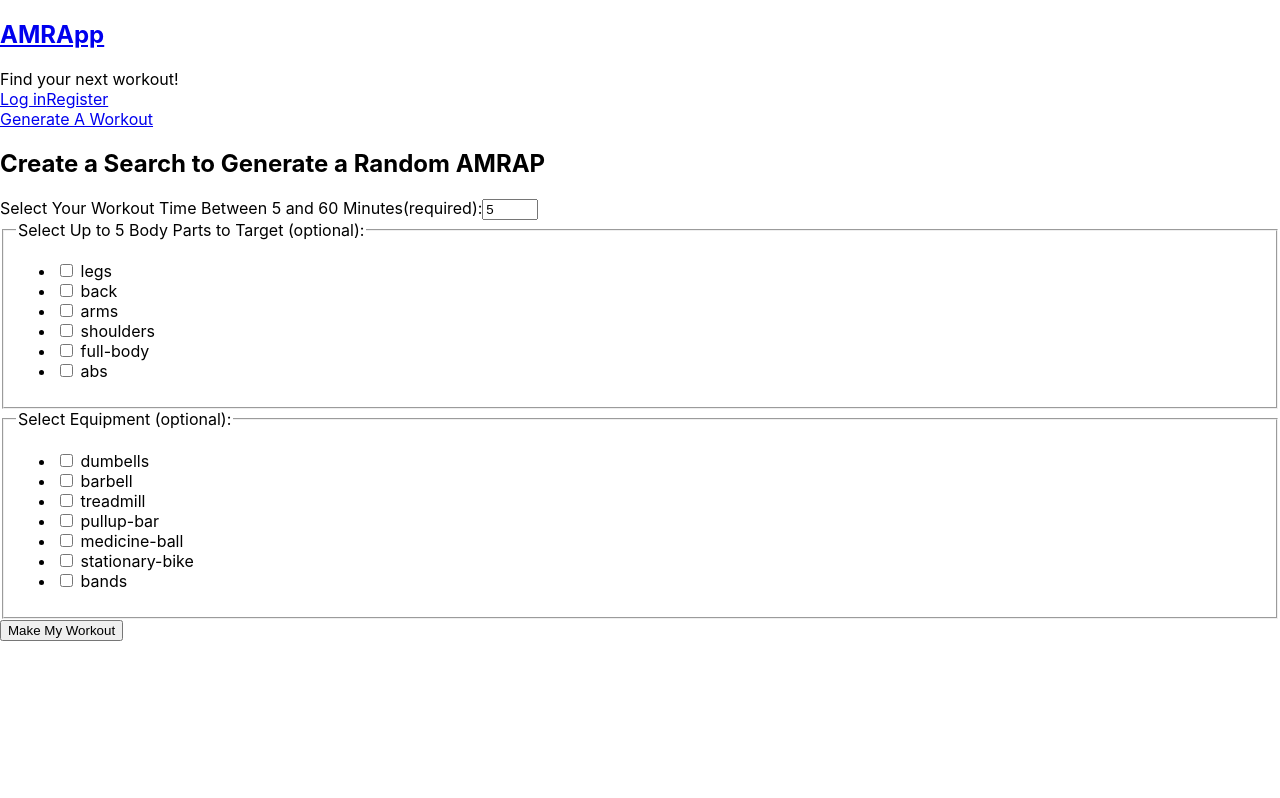
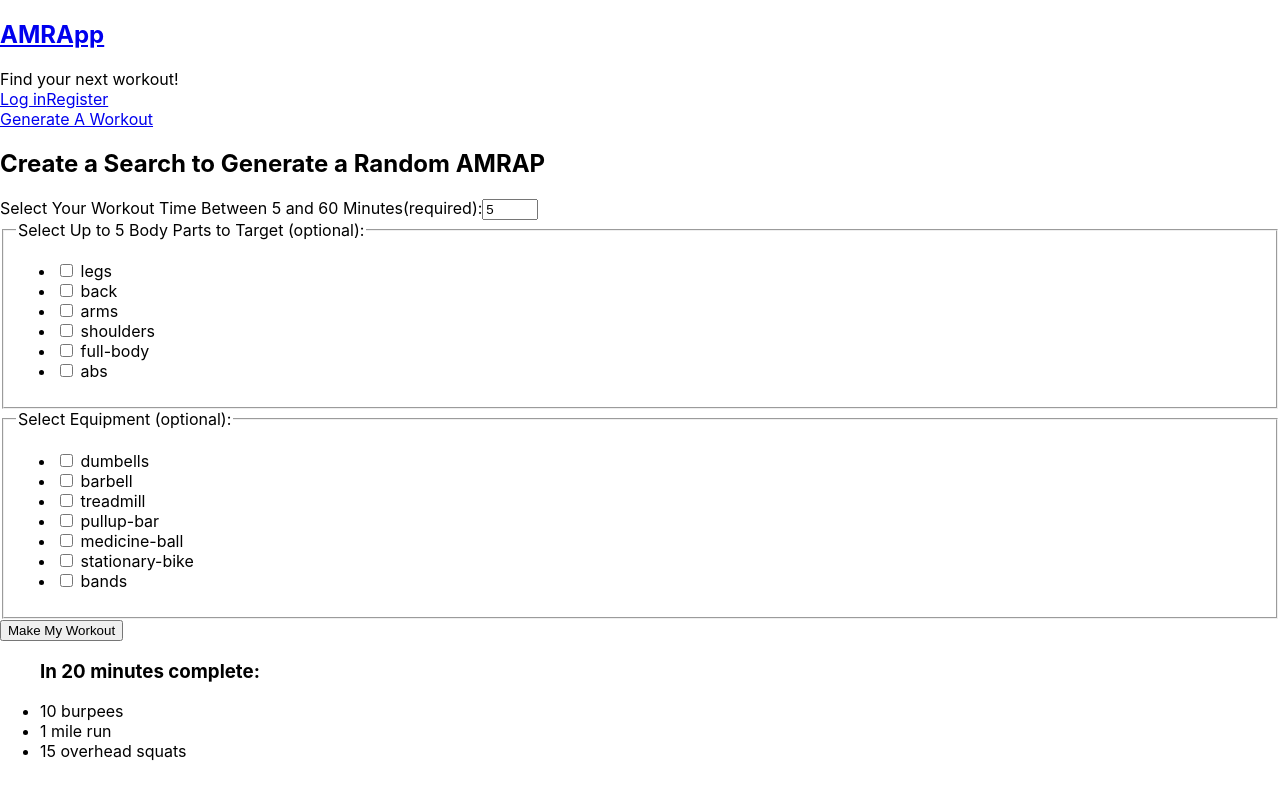
Before and after one commit to coggins87/colleen-capstone-client, a React (Create React App) app: page /search in a window 1280 px wide. Both pictures are taken after typing "5" into the empty fields and a click on the button "Make My Workout". Built offline with nearby package versions, Linux system fonts and the light colour scheme; no server answers.

Commit message:
added result component sample

```diff
--- /dev/null
+++ b/src/components/Results/results.js
@@ -0,0 +1,23 @@
+import React from 'react'
+
+class Result extends React.Component{
+
+  render (){
+
+   let output = this.props.result
+   if(output == null) {
+     return <></>
+   } else
+    return (<>
+      <ul>
+      <h3>In {output.time} minutes complete:</h3>
+      {output.movements.map(movement=> {
+        return (<li key={movement.id}>{movement.reps} {movement.name} </li>)
+      })}
+    </ul>
+    </>
+    )
+  }
+}
+
+export default Result
--- a/src/components/SearchForm/SearchForm.js
+++ b/src/components/SearchForm/SearchForm.js
@@ -1,6 +1,7 @@
 import React from 'react'
 import CheckBoxBody from '../FormHelpers/CheckBoxBody'
 import CheckBoxEquip from '../FormHelpers/CheckBoxEquip'
+import Result from '../../components/Results/results'
 
 class SearchForm extends React.Component {
   constructor(props){
@@ -22,7 +23,8 @@ class SearchForm extends React.Component {
       {id: 10, value: "pullup-bar", isChecked: false},
       {id: 11, value: "medicine-ball", isChecked: false},
       {id: 12, value: "stationary-bike", isChecked: false},
-      {id: 13, value: "bands", isChecked: false}]
+      {id: 13, value: "bands", isChecked: false}],
+      result: null,
     }
   }
 
@@ -52,7 +54,10 @@ class SearchForm extends React.Component {
       equipment: newEquipment
     })
   }
+  setResult = result => {
+    this.setState({result: result[0]})
 
+  }
 
   handleSubmit = e => {
     e.preventDefault()
@@ -62,14 +67,20 @@ class SearchForm extends React.Component {
       parts.push(item.value)
     });
 
-    console.log(parts)
-    console.log(this.state.time)
+
+
     let equipment=[]
     let equipObj = this.state.equipment.filter(equip => equip.isChecked);
     equipObj.forEach(item => {
       equipment.push(item.value)
     });
-    console.log(equipment)
+
+    let result =  [{id: 1,
+      time: 20,
+      movements:[{id: 1, name:'burpees', reps:'10'},{ id: 2, name:'run', reps: '1 mile'}, {id: 3, name:'overhead squats', reps: '15'}]
+      }]
+
+    this.setResult(result)
   }
   render(){
     return(
@@ -101,6 +112,8 @@ class SearchForm extends React.Component {
         </fieldset>
         <button>Make My Workout</button>
       </form>
+
+      <Result result={this.state.result} />
       </>
     )
   }
--- a/src/routes/ExerciseSearch/ExerciseSearch.js
+++ b/src/routes/ExerciseSearch/ExerciseSearch.js
@@ -1,12 +1,17 @@
 import React from 'react'
 import SearchForm from '../../components/SearchForm/SearchForm'
+import TokenService from '../../services/token-service'
 
 class ExerciseSearch extends React.Component {
+
+
   render(){
     return (
     <>
     <h2>Create a Search to Generate a Random AMRAP</h2>
     <SearchForm />
+
+
     </>
     )
   }
```
